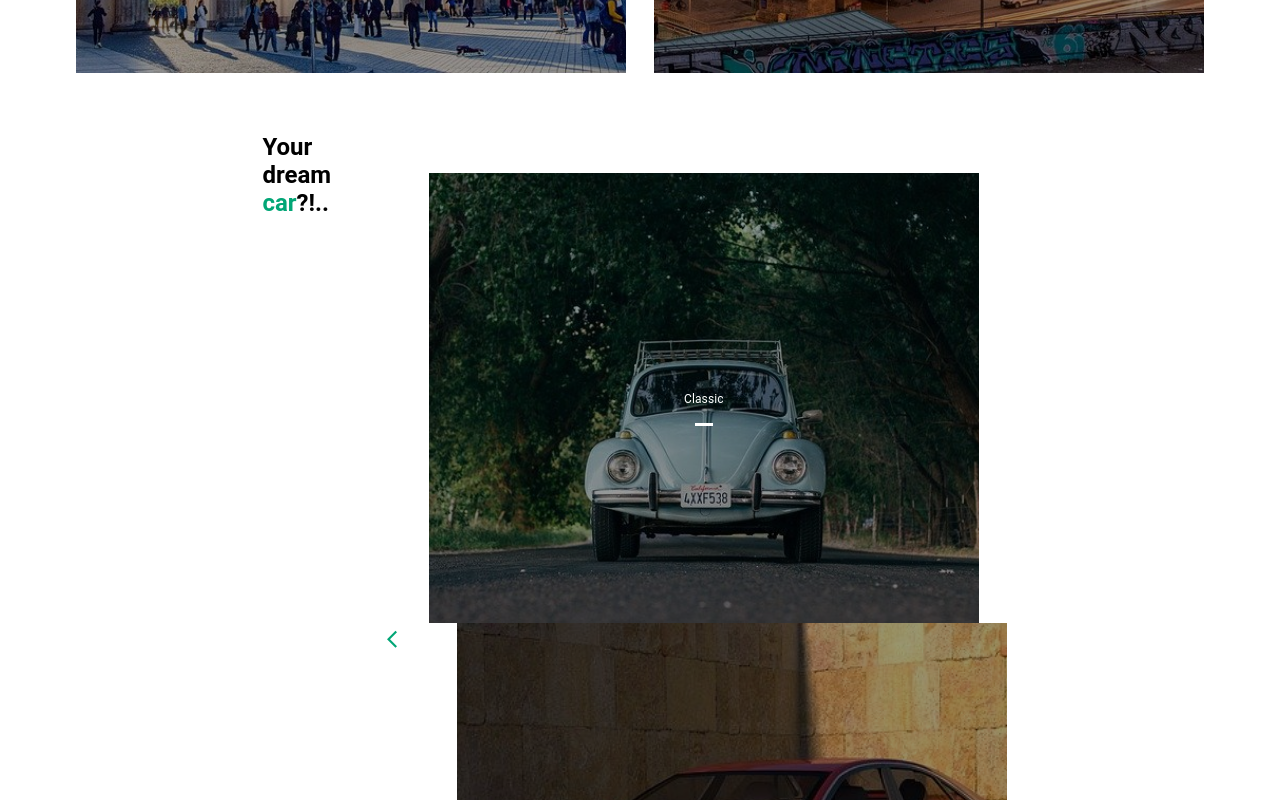
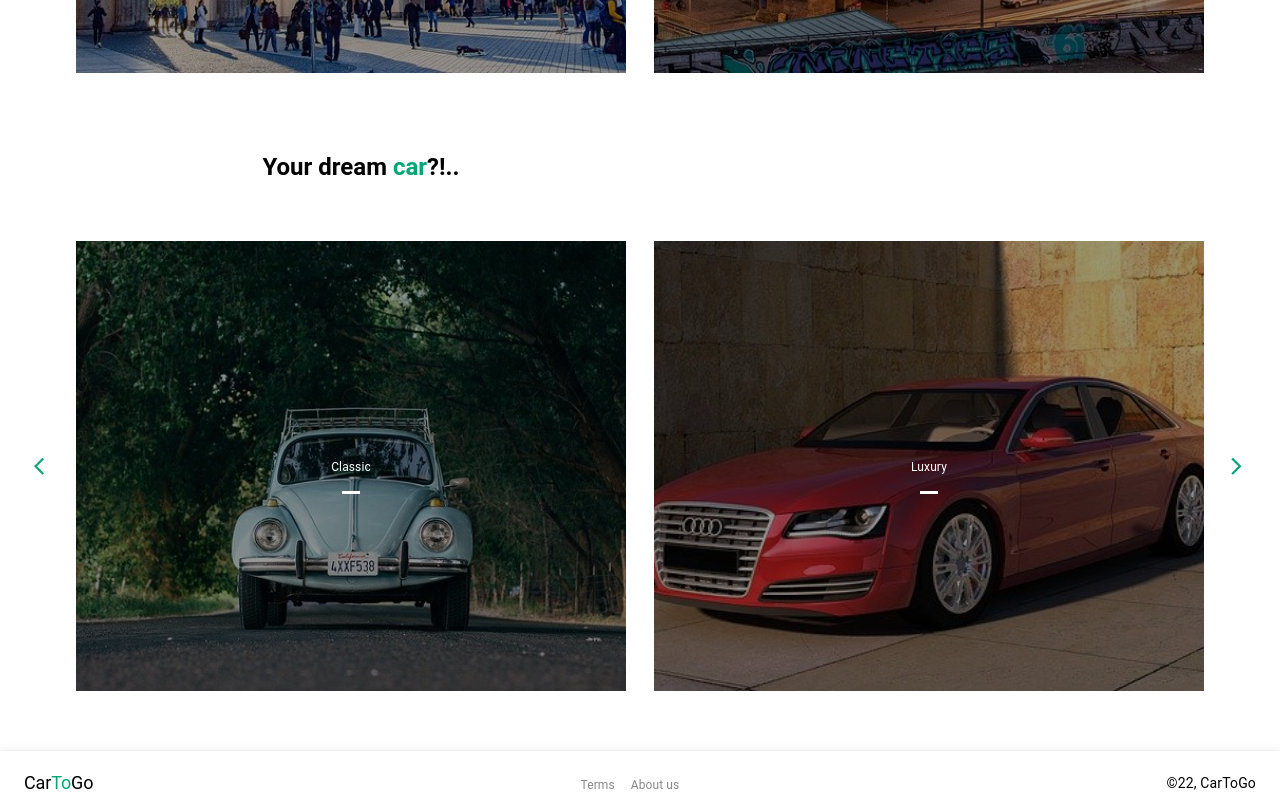
Before and after one commit to MarcelWestp/car-app-frontend, a React (Create React App) app: page / in a window 1280 px wide. Shown: the part 1400-2200 px from the top of the page. Built offline with nearby package versions, Linux system fonts and the light colour scheme; no server answers.

Commit message:
fix landingpage cartypes

```diff
--- a/src/components/landingpage/cartypes/CarTypes.tsx
+++ b/src/components/landingpage/cartypes/CarTypes.tsx
@@ -40,8 +40,8 @@ const CarTypes = ({ handleCarTypeChange }: { handleCarTypeChange: any }) => {
         <Typography component="h3" variant="h3" >
           Your dream <span style={{ color: `${theme.palette.primary.main}` }} >car</span>?!..
         </Typography>
-        <Carousel images={images} doubleImg={true} handleChange={handleCarTypeChange} />
       </Box>
+      <Carousel images={images} doubleImg={true} handleChange={handleCarTypeChange} />
     </div>
   );
 };
--- a/src/components/landingpage/cartypes/cartypes.css
+++ b/src/components/landingpage/cartypes/cartypes.css
@@ -6,5 +6,5 @@
 }
 #cartypes h3 {
     font-size: 24px;
-    margin-bottom: 5px;
+    margin: 20px 0;
 }
```
